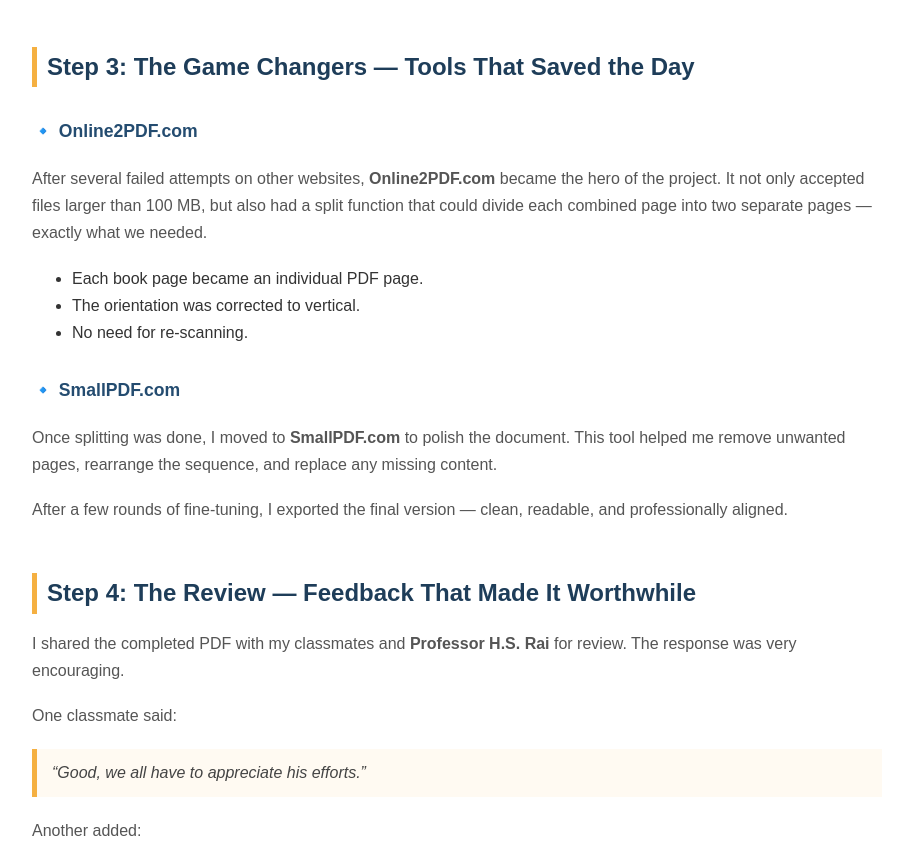
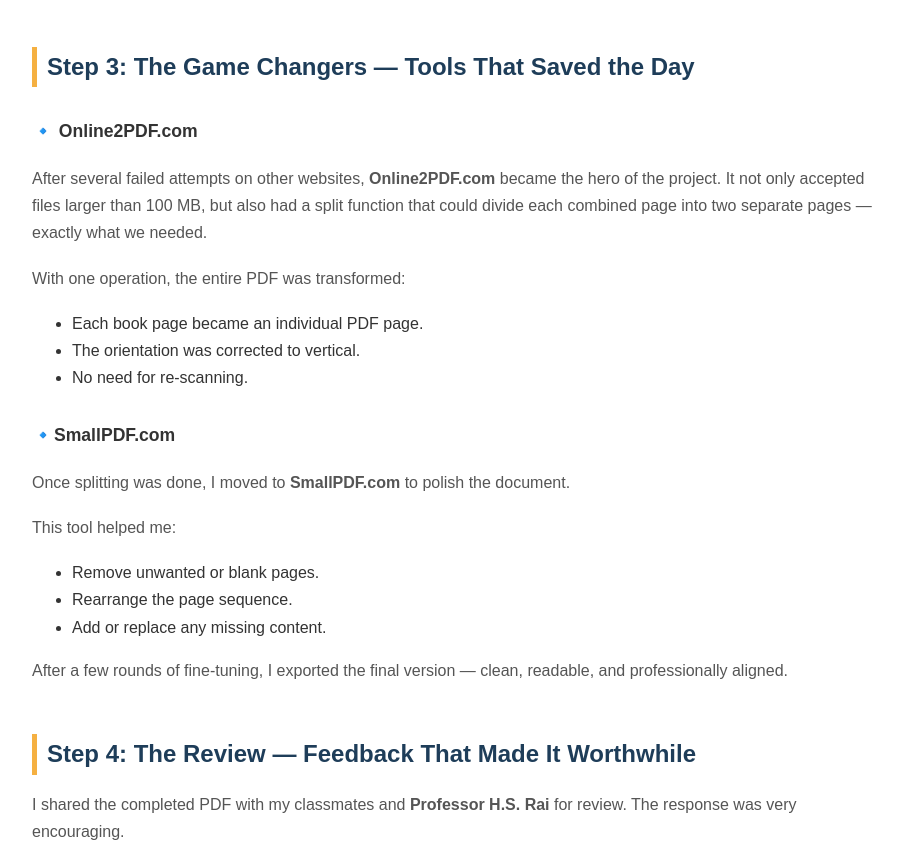
Before and after one commit to techScript-roshan/techScript-roshan.github.io, a plain HTML site: page blog/sp_16_journey.html in a window 1280 px wide. Shown: the part 1316-2164 px from the top of the page, without its empty margins (183-1086 px from the left). Drawn offline with Linux system fonts and the light colour scheme.

Commit message:
tools URL added, and some minor update made

```diff
--- a/blog/sp_16_journey.css
+++ b/blog/sp_16_journey.css
@@ -56,6 +56,11 @@
      font-size: 1.1rem;
  }
 
+ .tools a {
+     text-decoration: none;
+     color: #333;
+ }
+
  p {
      color: #555;
      font-size: 1rem;
@@ -104,17 +109,19 @@
      font-size: 1.05rem;
  }
 
-        footer{
+ footer {
      background: #1e3d59;
      text-align: center;
      padding: 20px 10px;
      font-size: 0.95rem;
      letter-spacing: 0.3px;
  }
-        footer p{
+
+ footer p {
      color: white;
  }
-         footer p a{
+
+ footer p a {
      color: #f5b041;
      text-decoration: none;
      font-weight: medium;
--- a/blog/sp_16_journey.html
+++ b/blog/sp_16_journey.html
@@ -38,11 +38,11 @@
 
         <p>Once complete, I sent the PDF to <strong>Professor Rai</strong> for review. He appreciated the effort but
             pointed out two important improvements:</p>
-        <ul>
+        <ol >
             <li>The PDF opened horizontally, requiring users to rotate it every time.</li>
             <li>Each PDF page should contain only one book page for better readability, especially on phones or tablets.
             </li>
-        </ul>
+        </ol>
 
         <blockquote>“Don’t re-scan. Do smart work — use tools that can split and fix this automatically.”</blockquote>
 
@@ -54,21 +54,28 @@
             and finally found two powerful tools that made the rest of the process possible.</p>
 
         <h2>Step 3: The Game Changers — Tools That Saved the Day</h2>
-        <h3>🔹 Online2PDF.com</h3>
+        <h3 class="tools">🔹 <a href="https://online2pdf.com/">Online2PDF.com</a></h3>
         <p>After several failed attempts on other websites, <strong>Online2PDF.com</strong> became the hero of the
             project.
             It not only accepted files larger than 100 MB, but also had a split function that could divide each combined
             page into two separate pages — exactly what we needed.</p>
 
+        <p>With one operation, the entire PDF was transformed:</p>
         <ul>
             <li>Each book page became an individual PDF page.</li>
             <li>The orientation was corrected to vertical.</li>
             <li>No need for re-scanning.</li>
         </ul>
 
-        <h3>🔹 SmallPDF.com</h3>
-        <p>Once splitting was done, I moved to <strong>SmallPDF.com</strong> to polish the document.
-            This tool helped me remove unwanted pages, rearrange the sequence, and replace any missing content.</p>
+        <h3 class="tools">🔹<a href="https://smallpdf.com/">SmallPDF.com</a></h3>
+        <p>Once splitting was done, I moved to <strong>SmallPDF.com</strong> to polish the document.</p>
+        <p>This tool helped me:</p>
+        <ul>
+            <li>Remove unwanted or blank pages.</li>
+            <li>Rearrange the page sequence.</li>
+            <li>Add or replace any missing content.</li>
+        </ul>
+
         <p>After a few rounds of fine-tuning, I exported the final version — clean, readable, and professionally
             aligned.</p>
 
@@ -107,12 +114,12 @@
                 <th>Key Advantage</th>
             </tr>
             <tr>
-                <td><strong>Online2PDF.com</strong></td>
+                <td><strong class="tools"> <a href="https://online2pdf.com/">Online2PDF.com</a></strong></td>
                 <td>Split each two-page scan into single pages</td>
                 <td>Accepted files &gt; 100 MB</td>
             </tr>
             <tr>
-                <td><strong>SmallPDF.com</strong></td>
+                <td><strong class="tools"><a href="https://smallpdf.com/">SmallPDF.com</a></strong></td>
                 <td>Edit, add, remove, or reorder pages</td>
                 <td>Simple, clean interface</td>
             </tr>
@@ -135,7 +142,8 @@
     </main>
 
     <footer>
-        <p class="footer_copy">&copy;2025 <a href="https://www.linkedin.com/in/techscript-roshan/">techScript_Roshan </a> | All right reserved</p>
+        <p class="footer_copy">&copy;2025 <a href="https://www.linkedin.com/in/techscript-roshan/">techScript_Roshan
+            </a> | All right reserved</p>
     </footer>
 </body>
 
```
Lines whose indentation alone changed are shown as unchanged.
